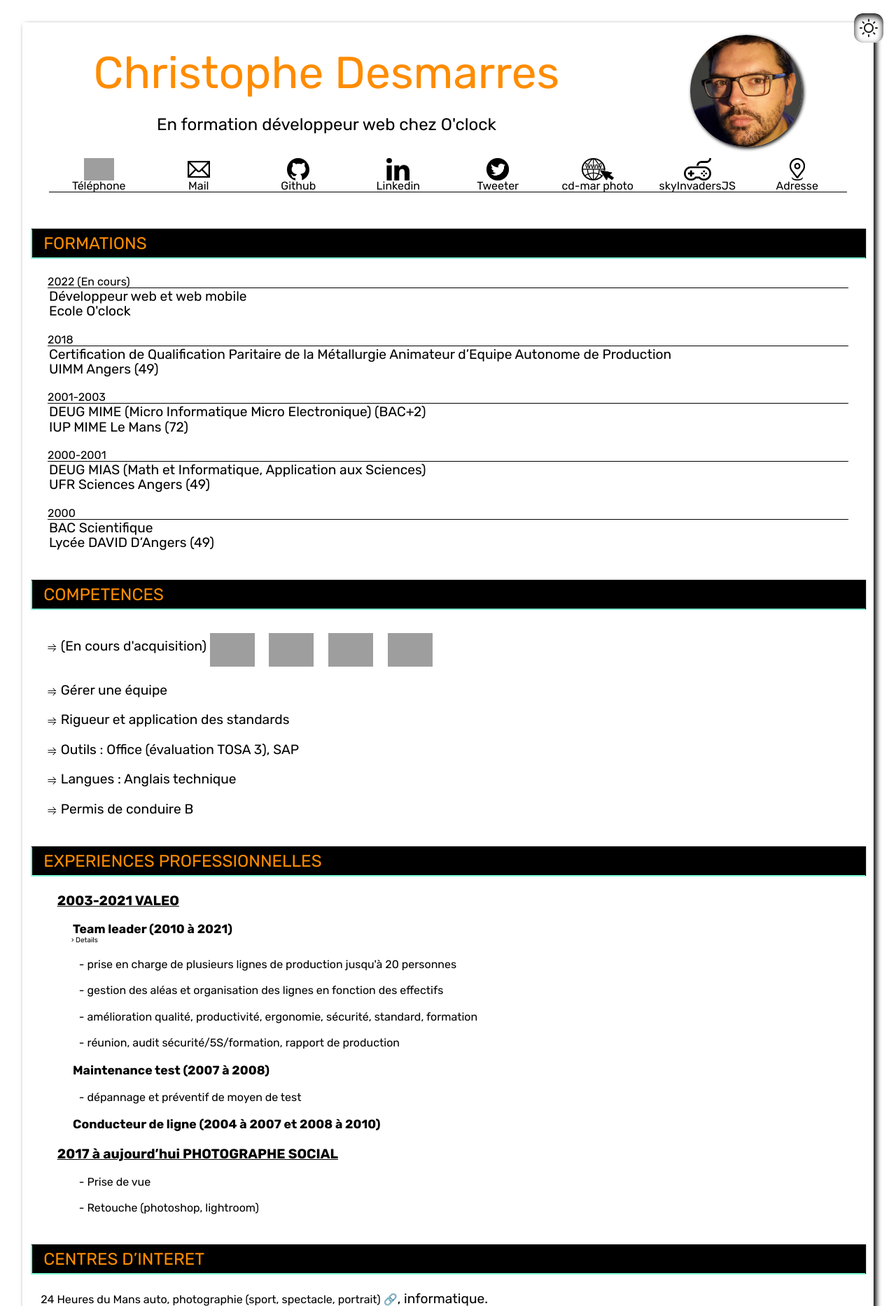
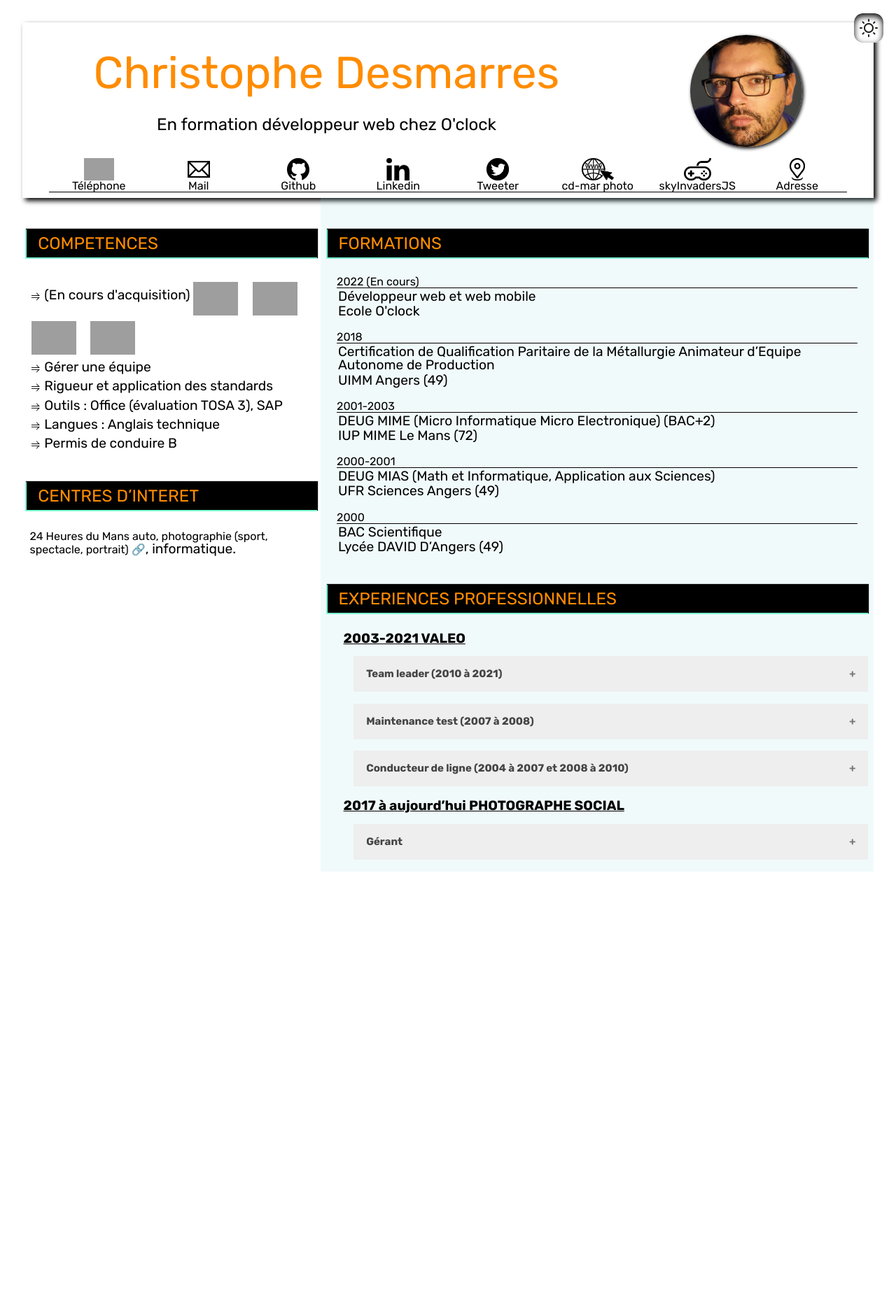
Before and after one commit to Christophe-Desmarres/Christophe-Desmarres.github.io, a PHP site: page / in a window 1280 px wide. Shown: the top 1867 px of the page at 70% size. After the commit the page ends 1246 px from the top, so only its background shows below. Run offline with PHP 8.4, Linux system fonts and the light colour scheme; grey boxes are pictures that could not be loaded.

Commit message:
finalisation mode accordéon + divers correctif

```diff
--- a/css/style.css
+++ b/css/style.css
@@ -259,6 +259,46 @@
 
 #experiences li {}
 
+/* test menu accordeon */
+.accordion {
+    background-color: #eee;
+    color: #444;
+    cursor: pointer;
+    padding: 18px;
+    width: 100%;
+    border: none;
+    text-align: left;
+    outline: none;
+    font-size: 15px;
+    transition: 0.4s;
+}
+
+.active,
+.accordion:hover {
+    background-color: #ccc;
+}
+
+.accordion:after {
+    content: '\002B';
+    color: #777;
+    font-weight: bold;
+    float: right;
+    margin-left: 5px;
+}
+
+.active:after {
+    content: "\2212";
+}
+
+.panel {
+    padding: 0 18px;
+    background-color: white;
+    max-height: 0;
+    overflow: hidden;
+    transition: max-height 0.2s ease-out;
+}
+
+
 /* partie gauche et droite pour affichage >1200px */
 .left {
     display: none;
@@ -350,7 +390,38 @@
     font-size: 1rem;
     float: left;
     color: black;
+    /* style au survol des icones de liens */
+
+    position: relative;
 }
+
+#retour::before {
+    content: '';
+    position: absolute;
+    bottom: 0;
+    right: 0;
+    width: 0;
+    height: 2px;
+    background-color: var(--border-undeline);
+    transition: width 0.6s cubic-bezier(0.25, 1, 0.5, 1);
+}
+
+/* mouse, touch pad */
+@media (any-hover:hover) and (any-pointer:fine) {
+    #retour:hover::before {
+        left: 0;
+        right: auto;
+        width: 100%;
+    }
+}
+
+/* smartphones, touchscreens */
+/* @media (hover: none) and (pointer: coarse) {
+} */
+/* Desktop/Laptop + Touchscreen */
+/* @media (any-hover:hover) and (any-pointer:fine) and (any-pointer:coarse) {
+} */
+
 
 /* mise en page pour différentes tailles d'écran 600, 800 puis 1200px */
 @media screen and (min-width: 600px) {
--- a/html/galerie.html
+++ b/html/galerie.html
@@ -29,7 +29,7 @@
             <img src="../image/diaporama/Cie-Ankaa-13.jpg" alt="">
         </div>
 
-        <a href="../index.html" class="underline" id="retour">RETOUR ⮨</a>
+        <a href="../index.html" id="retour">RETOUR ⮨</a>
 
     </div>
     <script src="../js/variables.js"></script>
--- a/index.html
+++ b/index.html
@@ -142,28 +142,41 @@
                 <ul>
                     <p class="entreprise">2003-2021 VALEO</p>
                     <ul>
-                        <p class="poste">Team leader (2010 à 2021)</p>
-                        <div class="detail"> &rsaquo; Details</div>
-                        <li class="info">- prise en charge de plusieurs lignes de production jusqu'à 20 personnes</li>
-                        <li class="info">- gestion des aléas et organisation des lignes en fonction des effectifs</li>
-                        <li class="info">- amélioration qualité, productivité, ergonomie, sécurité, standard, formation
-                        </li>
-                        <li class="info">- réunion, audit sécurité/5S/formation, rapport de production</li>
+                        <p class="poste accordion">Team leader (2010 à 2021)</p>
+                        <div class="panel">
+                            <li class="info">- prise en charge de plusieurs lignes de production jusqu'à 20 personnes
+                            </li>
+                            <li class="info">- gestion des aléas et organisation des lignes en fonction des effectifs
+                            </li>
+                            <li class="info">- amélioration qualité, productivité, ergonomie, sécurité, standard,
+                                formation
+                            </li>
+                            <li class="info">- réunion, audit sécurité/5S/formation, rapport de production</li>
+                        </div>
                     </ul>
                     <ul>
-                        <p class="poste">Maintenance test (2007 à 2008)</p>
+                        <p class="poste accordion">Maintenance test (2007 à 2008)</p>
+                        <div class="panel">
+
                         <li>- dépannage et préventif de moyen de test</li>
+                    </div>
+
                     </ul>
                     <ul>
-                        <p class="poste">Conducteur de ligne (2004 à 2007 et 2008 à 2010)</p>
+                        <p class="poste accordion">Conducteur de ligne (2004 à 2007 et 2008 à 2010)</p>
+                        <div class="panel">
+                        </div>
 
                     </ul>
                 </ul>
                 <ul>
                     <p class="entreprise">2017 à aujourd’hui PHOTOGRAPHE SOCIAL</p>
                     <ul>
-                        <li>- Prise de vue</li>
-                        <li>- Retouche (photoshop, lightroom)</li>
+                        <p class="poste accordion">Gérant</p>
+                        <div class="panel">
+                            <li>- Prise de vue</li>
+                            <li>- Retouche (photoshop, lightroom)</li>
+                        </div>
                     </ul>
 
 
--- a/js/theme.js
+++ b/js/theme.js
@@ -1,8 +1,11 @@
 /*
 faire une transition au chgt de page genre de gauche vers la droite
-faire une animation pour le chgt de theme
 */
 
+
+//-------------------------------------------------
+// fonction pour le theme sombre
+//-------------------------------------------------
 
 function colorMode() {
 
@@ -14,8 +17,9 @@
     let h2 = document.querySelectorAll('h2');
     let lien = document.querySelectorAll('a');
     let timeTag = document.querySelectorAll('time');
+    let accordeonPanel = document.querySelectorAll('.panel');
 
-    if (mode == "jour") {
+    if (mode == "jour") { //on applique le theme sombre
         mode = "nuit";
         console.log("thème sombre activé");
         new Audio('https://assets.codepen.io/165585/switch.mp3').play();
@@ -42,23 +46,29 @@
             element.style.filter = "invert(100%)";
         });
 
-
-
         if (document.title == 'CV Christophe Desmarres') {
             portrait[0].style.boxShadow = "2px 2px 5px rgb(255, 217, 0)";
             timeTag.forEach(element => {
                 element.style.borderBottom = "1px solid white";
             });
+            //accordeonPanel.style.color = 'rgba(9, 9, 17, 0.959)';
+            //accordeonPanel[1].style.color = 'rgba(9, 9, 17, 0.959)';
 
-        } else if (document.title == 'galerie') {
-            console.log("mode nuit pour retour galerie");
-            retour[0].style.color = "white";
+            accordeonPanel.forEach(element => {
+                element.style.backgroundColor = 'rgba(9, 9, 17, 0.959)';
+            });
+
 
         }
 
+        // else if (document.title == 'galerie') {
+        //     console.log("mode nuit pour retour galerie");
+        //     //retour.style.color = "white";
+        // }
 
 
-    } else {
+
+    } else { //on applique le theme clair
         mode = "jour";
         console.log("thème clair activé");
         new Audio('https://assets.codepen.io/165585/switch.mp3').play();
@@ -90,19 +100,23 @@
             timeTag.forEach(element => {
                 element.style.borderBottom = "1px solid black";
             });
-
-        } else if (document.title == 'galerie') {
-            retour[0].style.color = "black";
+            accordeonPanel.forEach(element => {
+                element.style.backgroundColor = 'white';
+            });
 
         }
+        // else if (document.title == 'galerie') {
+        //     //retour.style.color = "black";
+        // }
 
     }
     return mode;
 }
 
 
-
-
+//-------------------------------------------------
+// fonction pour le repositionnement des sections suivant la taille d'écran
+//-------------------------------------------------
 
 // déclaration variables
 let largeur = window.innerWidth;
@@ -124,12 +138,10 @@
 //fonction qui repositionne les sections suivant la taille d'écran
 function resizeWindow() {
     let newWidth = window.innerWidth;
-    console.log("window resizing...." + newWidth);
+    //console.log("window resizing...." + newWidth);
     //condition uniquement valable dans la pag index.html => titre = CV Christophe Desmarres
     if (document.title == 'CV Christophe Desmarres') {
         if (newWidth > 1200) {
-            console.log("classe left display block");
-
             // gauche
             container.append(leftZone);
             leftZone.prepend(competences);
@@ -141,6 +153,7 @@
             rightZone.prepend(formations);
 
         } else {
+            //toutes les sections à la suite
             container.append(formations);
             container.append(competences);
             container.append(experiences);
@@ -148,6 +161,31 @@
         }
     }
 }
+
+//appel de la fonction 1 fois pour le 1er chargement de la page
+resizeWindow()
+
+//-------------------------------------------------
+// fonction pour le menu accordéon de la page index
+//-------------------------------------------------
+
+var acc = document.getElementsByClassName("accordion");
+var i;
+
+for (i = 0; i < acc.length; i++) {
+    acc[i].addEventListener("click", function () {
+        this.classList.toggle("active");
+        var panel = this.nextElementSibling;
+        if (panel.style.maxHeight) {
+            panel.style.maxHeight = null;
+        } else {
+            panel.style.maxHeight = panel.scrollHeight + "px";
+        }
+    });
+}
+
+
+
 
 /**
 <title>Déplacer un élément à la souris</title>
```
